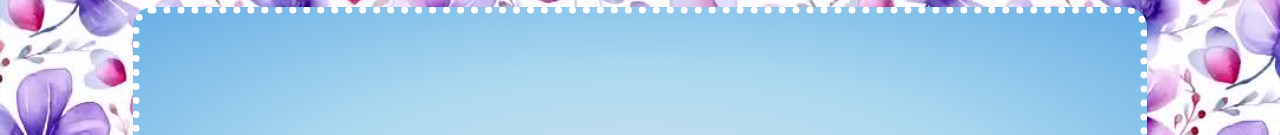
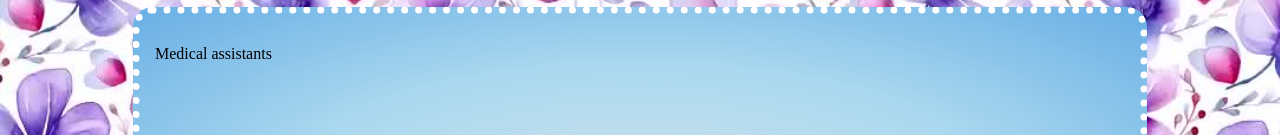
Before and after one commit to twixtedpixie/Career, a plain HTML site: page index.html in a window 1280 px wide. Shown: the part 172-307 px from the top of the page. Drawn offline with Linux system fonts and the light colour scheme.

Commit message:
few words

```diff
--- a/index.html
+++ b/index.html
@@ -17,7 +17,7 @@
         </nav>
         <article>
             <section>
-
+                <p>Medical assistants</p>
             </section>
         </article>
     </body>
```
